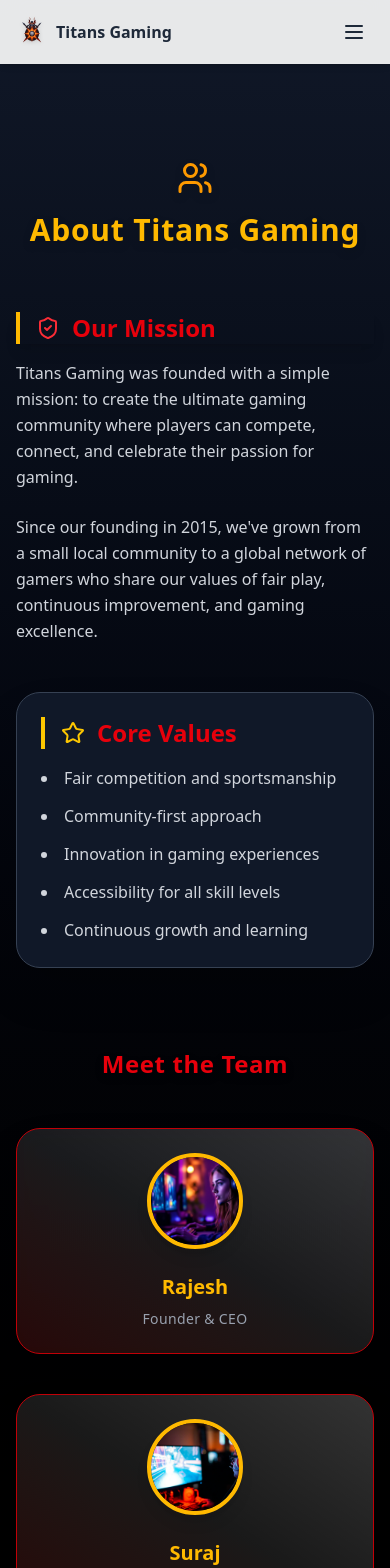
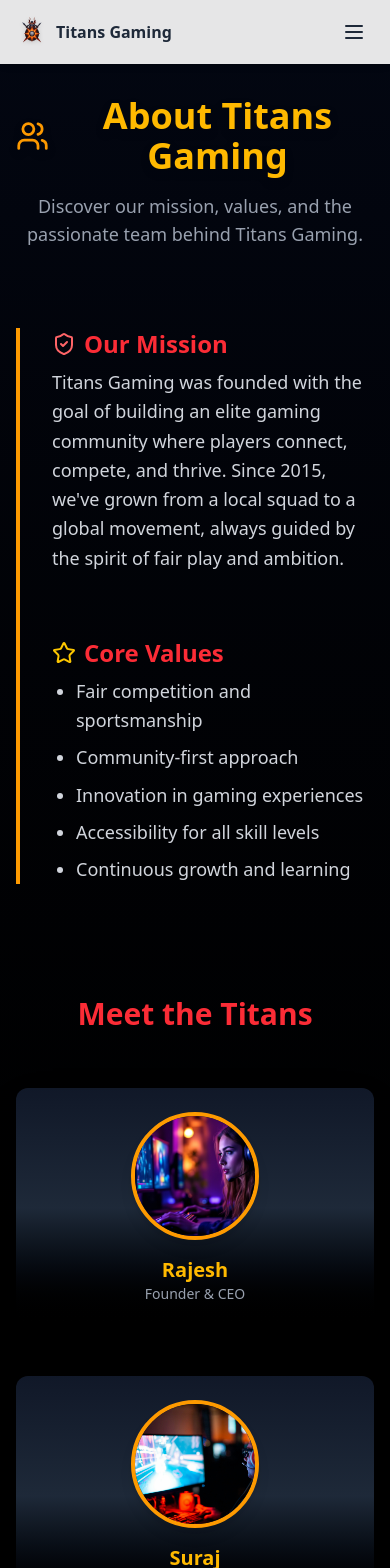
Before and after one commit to Surajmohapatra49/Titans, a React (Vite) app: page /about in a window 390 px wide. Shown: the top 1568 px of the page. Built offline with nearby package versions, Linux system fonts and the light colour scheme.

Commit message:
changes done for responsive heade card

```diff
--- a/package.json
+++ b/package.json
@@ -11,6 +11,7 @@
   },
   "dependencies": {
     "@emailjs/browser": "^4.4.1",
+    "@fontsource/rajdhani": "^5.2.5",
     "@tailwindcss/vite": "^4.1.5",
     "aos": "^2.3.4",
     "framer-motion": "^12.11.4",
--- a/src/component/About/About.jsx
+++ b/src/component/About/About.jsx
@@ -8,42 +8,46 @@ const About = () => {
   return (
     <section
       id="about"
-      className="pt-24 bg-gradient-to-b from-gray-900 to-black text-white"
+      className="pt-24 pb-16 bg-gradient-to-b from-gray-950 to-black text-white relative"
     >
-      <div className="container mx-auto px-4 sm:px-6 lg:px-8 py-16 max-w-7xl">
-        {/* Heading */}
-        <h1 className="text-3xl sm:text-4xl md:text-5xl lg:text-6xl font-extrabold text-amber-400 mb-16 text-center drop-shadow-lg tracking-wide flex flex-col sm:flex-row items-center justify-center gap-4">
-          <Users size={36} className="text-amber-500 animate-pulse" />
+      <div className="container mx-auto px-4 sm:px-6 lg:px-8 max-w-7xl">
+        {/* Header */}
+        <div className="text-center mb-20">
+          <h1 className="text-4xl sm:text-5xl md:text-6xl font-extrabold text-amber-400 drop-shadow-lg flex items-center justify-center gap-3 animate-fade-in-down">
+            <Users size={40} className="text-amber-500 animate-pulse" />
             About Titans Gaming
           </h1>
+          <p className="mt-4 text-gray-400 text-lg max-w-2xl mx-auto animate-fade-in-up">
+            Discover our mission, values, and the passionate team behind Titans
+            Gaming.
+          </p>
+        </div>
 
-        {/* Mission & Core Values */}
-        <div className="grid grid-cols-1 md:grid-cols-2 gap-12 mb-20">
+        {/* Timeline Style Mission & Values */}
+        <div className="relative border-l-4 border-amber-500 pl-8 mb-28 space-y-16">
           {/* Mission */}
-          <div className="space-y-6">
-            <h2 className="text-2xl sm:text-3xl font-bold text-red-600 flex items-center gap-3 border-l-4 border-amber-400 pl-4 shadow-lg mb-4">
-              <ShieldCheck className="text-red-500" size={24} />
+          <div className="relative">
+            <div className="absolute -left-6 top-1 w-4 h-4 bg-amber-500 rounded-full shadow-xl animate-ping"></div>
+            <h2 className="text-2xl font-bold text-red-500 flex items-center gap-2 mb-2">
+              <ShieldCheck className="text-red-400" />
               Our Mission
             </h2>
-            <p className="text-gray-300 text-base sm:text-lg leading-relaxed">
-              Titans Gaming was founded with a simple mission: to create the
-              ultimate gaming community where players can compete, connect, and
-              celebrate their passion for gaming.
-            </p>
-            <p className="text-gray-300 text-base sm:text-lg leading-relaxed">
-              Since our founding in 2015, we've grown from a small local
-              community to a global network of gamers who share our values of
-              fair play, continuous improvement, and gaming excellence.
+            <p className="text-gray-300 text-lg leading-relaxed">
+              Titans Gaming was founded with the goal of building an elite
+              gaming community where players connect, compete, and thrive. Since
+              2015, we've grown from a local squad to a global movement, always
+              guided by the spirit of fair play and ambition.
             </p>
           </div>
 
           {/* Core Values */}
-          <div className="bg-gray-900 p-6 sm:p-8 rounded-3xl shadow-2xl border border-gray-700 hover:border-amber-400 transition-all duration-300">
-            <h2 className="text-2xl sm:text-3xl font-bold text-red-600 flex items-center gap-3 border-l-4 border-yellow-400 pl-4 mb-4">
-              <Star className="text-yellow-400" size={24} />
+          <div className="relative">
+            <div className="absolute -left-6 top-1 w-4 h-4 bg-amber-500 rounded-full shadow-xl animate-ping"></div>
+            <h2 className="text-2xl font-bold text-red-500 flex items-center gap-2 mb-2">
+              <Star className="text-yellow-400" />
               Core Values
             </h2>
-            <ul className="list-disc list-inside text-gray-300 space-y-3 text-base sm:text-lg leading-relaxed">
+            <ul className="text-gray-300 list-disc ml-6 space-y-2 text-lg leading-relaxed">
               <li>Fair competition and sportsmanship</li>
               <li>Community-first approach</li>
               <li>Innovation in gaming experiences</li>
@@ -53,36 +57,38 @@ const About = () => {
           </div>
         </div>
 
-        {/* Our Team */}
-        <div>
-          <h2 className="text-2xl sm:text-3xl md:text-4xl font-bold text-red-600 text-center mb-12 drop-shadow-lg tracking-wide">
-            Meet the Team
+        {/* Modern Team Grid */}
+        <h2 className="text-3xl sm:text-4xl text-center font-bold text-red-500 mb-14 animate-fade-in-down">
+          Meet the Titans
         </h2>
 
-          <div className="grid grid-cols-1 sm:grid-cols-2 md:grid-cols-3 gap-10">
+        <div className="grid sm:grid-cols-2 md:grid-cols-3 gap-12">
           {[
             { name: "Rajesh", role: "Founder & CEO", img: rajeshImg },
             { name: "Suraj", role: "Tournament Director", img: surajImg },
-              { name: "Sandeep", role: "Community Manager", img: sandeepImg },
-            ].map((member, idx) => (
+            {
+              name: "Sandeep & Tanmay",
+              role: "Community Manager",
+              img: sandeepImg,
+            },
+          ].map((member, i) => (
             <div
-                key={idx}
-                className="bg-gradient-to-tr from-red-900/30 via-white/10 to-white/20 backdrop-blur-md rounded-3xl p-6 sm:p-8 shadow-2xl border border-red-700 hover:border-amber-400 transition-transform transform hover:scale-105 cursor-pointer text-center"
+              key={i}
+              className="group relative bg-gradient-to-b from-gray-900 via-gray-800 to-black rounded-xl p-6 shadow-2xl hover:shadow-amber-500/30 transform hover:-translate-y-2 transition-all duration-300"
             >
+              <div className="w-32 h-32 mx-auto overflow-hidden rounded-full border-4 border-amber-500 shadow-lg mb-4 transform group-hover:rotate-2 group-hover:scale-105 transition duration-300">
                 <img
                   src={member.img}
                   alt={member.name}
-                  className="w-24 h-24 sm:w-28 sm:h-28 md:w-32 md:h-32 object-cover rounded-full mx-auto mb-6 border-4 border-amber-400 shadow-lg"
+                  className="w-full h-full object-cover"
                 />
-                <h3 className="text-xl sm:text-2xl font-semibold text-amber-400 mb-2 capitalize">
+              </div>
+              <h3 className="text-xl font-semibold text-amber-400 text-center">
                 {member.name}
               </h3>
-                <p className="text-gray-400 tracking-wide font-medium text-sm sm:text-base">
-                  {member.role}
-                </p>
+              <p className="text-sm text-gray-400 text-center">{member.role}</p>
             </div>
           ))}
-          </div>
         </div>
       </div>
     </section>
--- a/src/component/Header/Header.jsx
+++ b/src/component/Header/Header.jsx
@@ -66,7 +66,7 @@ const Header = () => {
         {/* Desktop Nav */}
         <nav className="hidden md:flex flex-grow justify-end">
           <ul className="flex flex-wrap space-x-4 lg:space-x-6 text-xs sm:text-sm lg:text-base font-medium">
-            {["home", "tournaments", "about", "winners", "contact"].map(
+            {["home", "tournaments", "winners", "about", "contact"].map(
               (section) => (
                 <li key={section} className="my-1">
                   <a
--- a/src/component/Home/Home.jsx
+++ b/src/component/Home/Home.jsx
@@ -16,9 +16,9 @@ const Home = () => {
 
       {/* What’s Hot Section */}
       <section className="container max-w-7xl mx-auto px-4 py-14 md:py-24">
-        <h2 className="text-4xl sm:text-5xl font-extrabold text-center text-amber-400 mb-12 sm:mb-20 drop-shadow-2xl tracking-wide">
+        {/* <h2 className="text-4xl sm:text-5xl font-extrabold text-center text-amber-400 mb-12 sm:mb-20 drop-shadow-2xl tracking-wide">
           What’s Hot in Titans Gaming
-        </h2>
+        </h2> */}
 
         <div className="grid grid-cols-1 md:grid-cols-2 lg:grid-cols-3 gap-8 md:gap-12">
           {/* Card 1: Tournaments */}
@@ -74,14 +74,14 @@ const Home = () => {
         <Tournaments />
       </section>
 
+      {/* Winners Section */}
+      <section id="winners" className="container max-w-7xl mx-auto px-6 mb-24">
+        <Winners />
+      </section>
+
       {/* About Section */}
       <section className="container max-w-7xl mx-auto px-6 mb-24">
         <About />
-      </section>
-
-      {/* Winners Section */}
-      <section id="winners" className="container max-w-7xl mx-auto px-6 mb-24">
-        <Winners />
       </section>
 
       {/* Contact Section */}
--- a/src/component/MainContainer/MainContainer.jsx
+++ b/src/component/MainContainer/MainContainer.jsx
@@ -1,7 +1,6 @@
 import React, { useState, useEffect, useRef } from "react";
 import { ChevronLeft, ChevronRight } from "lucide-react";
 
-// Import media
 import slide1 from "../../assets/a.jpg";
 import slide2 from "../../assets/b.mp4";
 import slide3 from "../../assets/c.mp4";
@@ -42,7 +41,6 @@ const MainContainer = () => {
   };
 
   const nextSlide = () => setCurrentSlide((prev) => (prev + 1) % slides.length);
-
   const prevSlide = () =>
     setCurrentSlide((prev) => (prev === 0 ? slides.length - 1 : prev - 1));
 
@@ -50,9 +48,10 @@ const MainContainer = () => {
     file.endsWith(".mp4") || file.endsWith(".webm") || file.endsWith(".mov");
 
   return (
-    <main className="bg-gradient-to-br from-[#0f0f0f] via-black to-[#1a1a1a] m-0 p-0">
-      <div className="relative w-full h-[80vh] group transform transition-transform duration-700 hover:rotate-[0.4deg] hover:scale-[1.01]">
-        <div className="relative w-full h-full overflow-hidden rounded-none shadow-[0_0_20px_rgba(255,255,255,0.06)] backdrop-blur-sm bg-white/5 border border-white/10">
+    <main className="bg-gradient-to-br from-[#0f0f0f] via-black to-[#1a1a1a]">
+      <div className="container mx-auto px-4 lg:px-6">
+        <div className="relative w-full h-[70vh] sm:h-[75vh] md:h-[80vh] lg:h-[85vh] xl:h-[90vh] group transition-transform duration-700">
+          <div className="relative w-full h-full overflow-hidden shadow-xl backdrop-blur-sm bg-white/5 border border-white/10 rounded-none">
             {slides.map((slide, idx) =>
               isVideo(slide) ? (
                 <video
@@ -73,38 +72,43 @@ const MainContainer = () => {
                   alt={`Slide ${idx + 1}`}
                   className={`absolute inset-0 w-full h-full object-cover transition-opacity duration-1000 ease-in-out transform ${
                     idx === currentSlide
-                    ? "opacity-100 z-10 scale-[1.1]"
+                      ? "opacity-100 z-10 scale-[1.03]"
                       : "opacity-0 z-0 scale-100"
                   }`}
-                style={{ transition: "transform 1s ease-in-out" }}
                 />
               )
             )}
 
-          {/* Gradient Border Animation */}
+            {/* Glow Border */}
             <div className="absolute inset-0 pointer-events-none border-2 border-transparent animate-border-glow" />
 
-          {/* Text Content */}
-          <div className="absolute inset-0 flex flex-col items-center justify-center text-center text-white z-20">
-            <h1 className="text-lg sm:text-xl md:text-3xl lg:text-4xl xl:text-5xl font-extrabold tracking-wide bg-gradient-to-r from-white to-amber-400 bg-clip-text text-transparent drop-shadow-lg">
-              Welcome Titans
-            </h1>
-            <p className="mt-1 sm:mt-2 md:mt-3 text-xs sm:text-sm md:text-base lg:text-lg xl:text-xl text-gray-300 font-medium tracking-wide drop-shadow-sm max-w-[85%] sm:max-w-[80%] md:max-w-xl">
-              No Mercy, Only Victory
+            {/* Text Overlay */}
+            <div className="absolute inset-0 z-20 flex flex-col items-center justify-center text-center px-4 perspective">
+              <h2 className="text-2xl sm:text-3xl md:text-4xl lg:text-5xl xl:text-6xl font-semibold tracking-wide bg-gradient-to-r from-yellow-400 via-orange-300 to-yellow-200 bg-clip-text text-transparent drop-shadow-2xl transform animate-text-rise">
+                <span className="inline-block transform animate-depth">
+                  What's Hot
+                </span>
+              </h2>
+              <p className="text-sm sm:text-base md:text-lg text-gray-300 mt-1 animate-fade-in">
+                in
               </p>
+              <h3 className="text-xl sm:text-2xl md:text-3xl lg:text-4xl font-light text-white mt-1 tracking-wider transform animate-depth delay-300">
+                Titans{" "}
+                <span className="font-medium text-amber-400">Gaming</span>
+              </h3>
             </div>
 
-          {/* Desktop Dot Navigation */}
-          <div className="absolute bottom-3 sm:bottom-4 lg:bottom-6 left-1/2 -translate-x-1/2 flex space-x-1.5 sm:space-x-2 lg:space-x-3 z-30 hidden sm:flex">
+            {/* Navigation Dots */}
+            <div className="absolute bottom-4 left-1/2 transform -translate-x-1/2 flex space-x-2 z-30 hidden sm:flex">
               {slides.map((_, idx) => (
                 <button
                   key={idx}
                   onClick={() => goToSlide(idx)}
                   aria-label={`Slide ${idx + 1}`}
-                className={`w-2 h-2 sm:w-2.5 sm:h-2.5 md:w-3 md:h-3 lg:w-3.5 lg:h-3.5 rounded-full transition-all duration-300 ${
+                  className={`w-3 h-3 rounded-full transition-all duration-300 ${
                     currentSlide === idx
-                    ? "bg-amber-400 shadow-[0_0_5px_1px_rgba(255,191,0,0.8)] scale-110"
-                    : "bg-white/30 hover:bg-white/70"
+                      ? "bg-yellow-400 shadow-[0_0_8px_2px_rgba(255,191,0,0.6)] scale-110"
+                      : "bg-white/30 hover:bg-white/60"
                   }`}
                 />
               ))}
@@ -125,7 +129,9 @@ const MainContainer = () => {
             </button>
           </div>
         </div>
+      </div>
 
+      {/* Animation Styles */}
       <style jsx>{`
         @keyframes border-glow {
           0%,
@@ -136,9 +142,63 @@ const MainContainer = () => {
             border-image: linear-gradient(90deg, #f97316, #facc15, #f97316) 1;
           }
         }
+
+        @keyframes fade-in {
+          from {
+            opacity: 0;
+            transform: translateY(8px);
+          }
+          to {
+            opacity: 1;
+            transform: translateY(0);
+          }
+        }
+
+        @keyframes text-rise {
+          0% {
+            opacity: 0;
+            transform: translateY(40px) scale(0.95);
+          }
+          100% {
+            opacity: 1;
+            transform: translateY(0) scale(1);
+          }
+        }
+
+        @keyframes depth {
+          0% {
+            transform: rotateX(90deg) scale(0.8);
+            opacity: 0;
+          }
+          100% {
+            transform: rotateX(0deg) scale(1);
+            opacity: 1;
+          }
+        }
+
         .animate-border-glow {
-          animation: border-glow 3s ease-in-out infinite;
+          animation: border-glow 4s ease-in-out infinite;
           border-image-slice: 1;
+        }
+
+        .animate-fade-in {
+          animation: fade-in 1s ease forwards;
+        }
+
+        .animate-text-rise {
+          animation: text-rise 1s ease-out both;
+        }
+
+        .animate-depth {
+          animation: depth 1.2s ease-out both;
+        }
+
+        .delay-300 {
+          animation-delay: 0.3s;
+        }
+
+        .perspective {
+          perspective: 1000px;
         }
       `}</style>
     </main>
--- a/src/component/Tournaments/Tournaments.jsx
+++ b/src/component/Tournaments/Tournaments.jsx
@@ -1,12 +1,11 @@
 import React from "react";
 import { CalendarCheck, Gamepad2, Info } from "lucide-react";
-import Winners from "../Winners/Winners";
 
 const tournaments = [
   {
     id: 1,
     title: "Battle Royale Championship",
-    game: "BGMI ( Livik)",
+    game: "BGMI (Livik)",
     date: "May 1, 2025",
     prize: "₹1,000",
     status: "Registration Open",
@@ -16,14 +15,14 @@ const tournaments = [
     title: "Tactical Showdown",
     game: "BGMI (TDM)",
     date: "May 19, 2025",
-    prize: "₹,500",
+    prize: "₹5,000",
     status: "Upcoming",
   },
   {
     id: 3,
     title: "Survivor",
-    game: "BGMI Erangle",
-    date: "May , 2025",
+    game: "BGMI (Erangel)",
+    date: "May 25, 2025",
     prize: "₹15,000",
     status: "Upcoming",
   },
@@ -39,7 +38,7 @@ const Tournaments = () => {
           Tournaments
         </h1>
 
-        {/* Tournament Cards */}
+        {/* Upcoming Tournaments Section */}
         <section className="mb-24">
           <h2 className="text-2xl sm:text-3xl font-bold text-red-500 mb-8 flex items-center justify-center md:justify-start gap-3 drop-shadow-md">
             <CalendarCheck size={28} className="text-red-600" />
@@ -48,16 +47,16 @@ const Tournaments = () => {
 
           <div className="grid grid-cols-1 sm:grid-cols-2 lg:grid-cols-3 gap-8">
             {tournaments.map((t) => (
-              <div
-                key={t.id}
-                className="relative bg-gradient-to-tr from-gray-800 to-gray-900 p-6 sm:p-8 rounded-3xl border border-gray-700 shadow-xl hover:shadow-amber-400 transition duration-300 transform hover:-translate-y-1"
-              >
+              <div key={t.id} className="group [perspective:1000px] hover:z-10">
+                <div className="relative w-full h-80 transition-transform duration-700 [transform-style:preserve-3d] group-hover:[transform:rotateY(180deg)]">
+                  {/* Front Side */}
+                  <div className="absolute w-full h-full backface-hidden bg-gradient-to-tr from-gray-800 to-gray-900 p-6 sm:p-8 rounded-3xl border border-gray-700 shadow-xl">
                     <div className="flex flex-col sm:flex-row sm:justify-between sm:items-center mb-6 gap-2">
                       <h3 className="text-xl sm:text-2xl text-amber-300 font-extrabold">
                         {t.title}
                       </h3>
                       <span
-                    className={`px-3 py-1 rounded-full text-xs font-semibold text-center w-fit ${
+                        className={`px-3 py-1 rounded-full text-xs font-semibold w-fit ${
                           t.status === "Registration Open"
                             ? "bg-green-600 text-white"
                             : "bg-gray-700 text-gray-300"
@@ -66,22 +65,39 @@ const Tournaments = () => {
                         {t.status}
                       </span>
                     </div>
-
-                <p className="text-base sm:text-lg text-gray-300 mb-1">
+                    <p className="text-gray-300 mb-1">
                       <span className="text-red-400 font-semibold">Game:</span>{" "}
                       {t.game}
                     </p>
-                <p className="text-base sm:text-lg text-gray-300 mb-1">
+                    <p className="text-gray-300 mb-1">
                       <span className="text-red-400 font-semibold">Date:</span>{" "}
                       {t.date}
                     </p>
-                <p className="text-base sm:text-lg text-gray-300 mb-6">
+                    <p className="text-gray-300">
                       <span className="text-red-400 font-semibold">
                         Prize Pool:
                       </span>{" "}
                       {t.prize}
                     </p>
+                    <p className="mt-6 text-gray-400 italic text-sm">
+                      Hover for more info →
+                    </p>
+                  </div>
 
+                  {/* Back Side */}
+                  <div className="absolute w-full h-full [transform:rotateY(180deg)] backface-hidden bg-gradient-to-tr from-red-950 to-black p-6 sm:p-8 rounded-3xl border border-amber-500 shadow-2xl text-center flex flex-col justify-between">
+                    <div>
+                      <h4 className="text-xl font-bold text-amber-400 mb-4">
+                        Tournament Highlights
+                      </h4>
+                      <ul className="text-sm text-gray-300 space-y-2 text-left list-disc list-inside">
+                        <li>Intense competition format</li>
+                        <li>Live-streamed finals</li>
+                        <li>Strict fair-play rules</li>
+                        <li>Top-tier talent invited</li>
+                        <li>Exclusive Discord access</li>
+                      </ul>
+                    </div>
                     {t.status === "Registration Open" && (
                       <button
                         onClick={() =>
@@ -90,11 +106,13 @@ const Tournaments = () => {
                             "_blank"
                           )
                         }
-                    className="w-full bg-gradient-to-br from-yellow-400 via-amber-500 to-red-500 text-black font-bold py-3 rounded-xl shadow-[0_6px_0_rgba(0,0,0,0.4)] hover:translate-y-1 transition-all duration-200 active:shadow-none active:translate-y-2"
+                        className="mt-6 bg-gradient-to-br from-yellow-400 via-amber-500 to-red-500 text-black font-bold py-2 rounded-xl shadow-md hover:scale-105 transition-transform duration-200"
                       >
-                    Register
+                        Register Now
                       </button>
                     )}
+                  </div>
+                </div>
               </div>
             ))}
           </div>
```
Also changed, not shown: 1 other file (tests, documents, lock files or other folders). Lines whose indentation alone changed are shown as unchanged.
